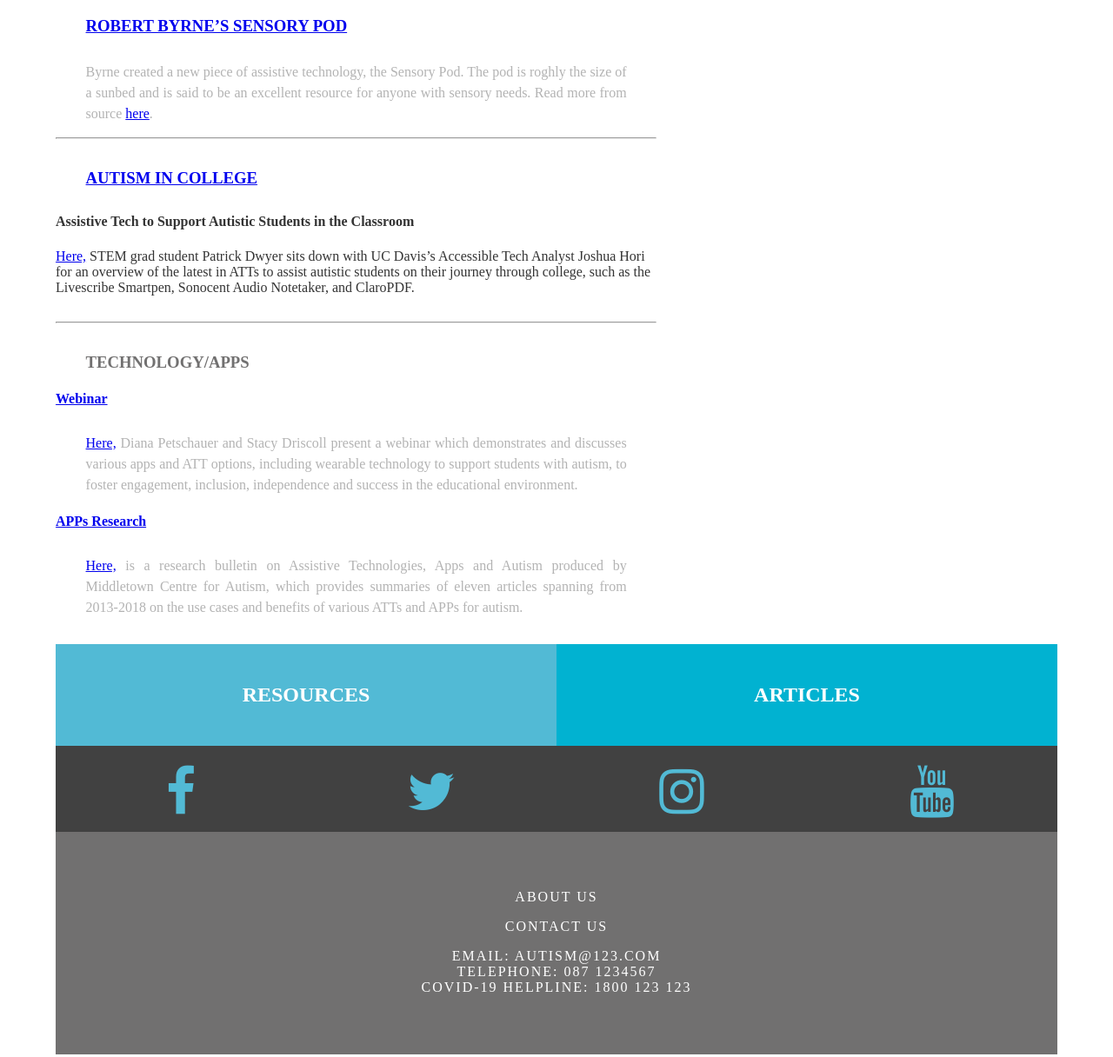
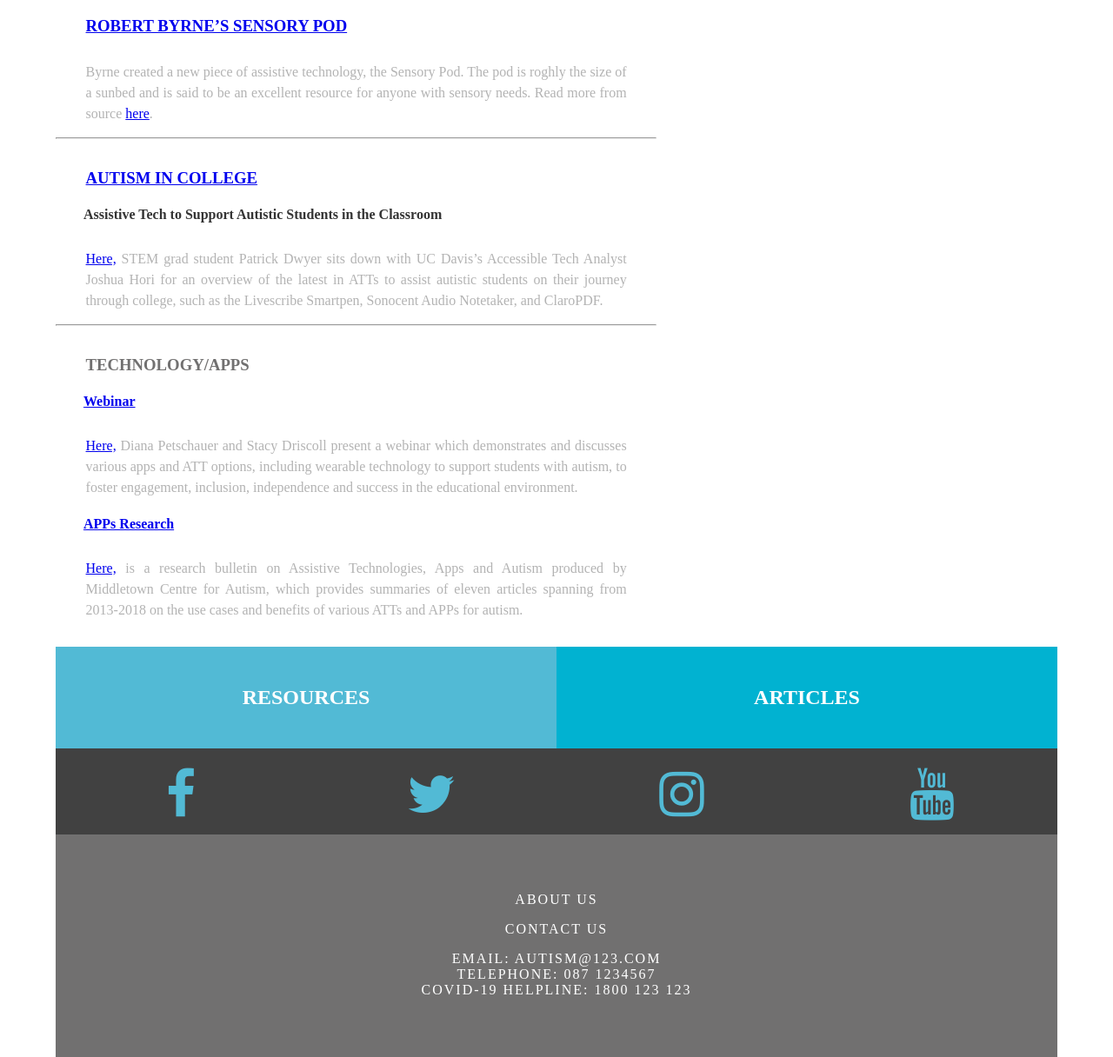
Before and after one commit to rlennon/AutismITResources, a PHP site: page /phpWebsite/assistiveTechPage.php in a window 1280 px wide. Shown: the part 1375-2591 px from the top of the page at 87% size. Run offline with PHP 8.4, Linux system fonts and the light colour scheme; some libraries are stand-ins or nearby versions.

Commit message:
tech page cleaned up

```diff
--- a/phpWebsite/assistiveTechPage.php
+++ b/phpWebsite/assistiveTechPage.php
@@ -19,7 +19,7 @@
         </header>
         <section>
             <h2 class="noDisplay">Main Content</h2>
-            <article class="left_article">
+            <article class="left_article container ">
                 <div>
                     <h1>Autistic Assistive Technologies (AATs)</h1>
                     <h3><a
@@ -86,30 +86,37 @@
                         <a href="https://americanbrainsociety.org/autism-assistive-technology/">here</a>.
                     </p>
                 </div>
+                <div>
                     <h3><a href="https://asiam.ie/robert-byrnes-sensory-pod/">Robert Byrne’s Sensory Pod</a></h3>
                     <p>
-                    Byrne created a new piece of assistive technology, the Sensory Pod. The pod is roghly the size of a
-                    sunbed and is said to be an excellent resource for anyone with sensory needs. Read more from source
+                        Byrne created a new piece of assistive technology, the Sensory Pod. The pod is roghly the size
+                        of a
+                        sunbed and is said to be an excellent resource for anyone with sensory needs. Read more from
+                        source
                         <a href="https://asiam.ie/robert-byrnes-sensory-pod/">here</a>.
                     </p>
+                </div>
                 <hr>
                 <div>
                     <h3><a
                             href="https://www.stairwaytostem.org/assistive-tech-to-support-autistic-students-in-the-classroom/">Autism
                             in College</a></h3>
+
+                    <h4 style='margin-left: 32px;'>Assistive Tech to Support Autistic Students in the Classroom</h4>
                     <p>
-                    <h4>Assistive Tech to Support Autistic Students in the Classroom</h4>
                         <a
                             href="https://www.stairwaytostem.org/assistive-tech-to-support-autistic-students-in-the-classroom/">Here,</a>
-                    STEM grad student Patrick Dwyer sits down with UC Davis’s Accessible Tech Analyst Joshua Hori for an
-                    overview of the latest in ATTs to assist autistic students on their journey through college, such as
+                        STEM grad student Patrick Dwyer sits down with UC Davis’s Accessible Tech Analyst Joshua Hori
+                        for an
+                        overview of the latest in ATTs to assist autistic students on their journey through college,
+                        such as
                         the Livescribe Smartpen, Sonocent Audio Notetaker, and ClaroPDF.
                     </p>
                 </div>
                 <hr>
                 <div>
                     <h3>Technology/Apps</h3>
-                    <h4><a
+                    <h4 style='margin-left: 32px;'><a
                             href="https://www.readingrockets.org/article/assistive-technology-and-apps-support-learners-autism-webinar_ctd">Webinar</a>
                     </h4>
                     <p>
@@ -121,7 +128,8 @@
                     </p>
                 </div>
                 <div>
-                    <h4><a href="https://www.middletownautism.com/files/uploads/4bdd684c343385b250fa009cfce1c278.pdf">APPs
+                    <h4 style='margin-left: 32px;'><a
+                            href="https://www.middletownautism.com/files/uploads/4bdd684c343385b250fa009cfce1c278.pdf">APPs
                             Research</a></h4>
                     <p>
                         <a
```
Lines whose indentation alone changed are shown as unchanged.
